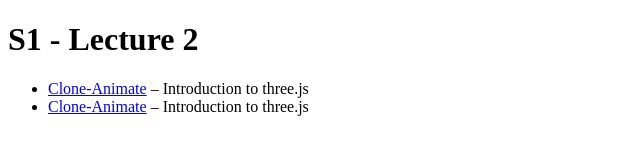
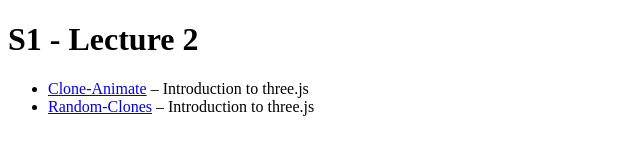
Before and after one commit to dav-leon/bimsc21-datamgmt-2, a plain HTML site: page index.html in a window 1280 px wide. Shown: the full height of the page, 0-640 px from the left. Drawn offline with Linux system fonts and the light colour scheme.

Commit message:
Added Random-Clones

```diff
--- a/index.html
+++ b/index.html
@@ -8,7 +8,7 @@
         <h1>S1 - Lecture 2</h1>
         <ul>
             <li><a href="./Duplicate_Animate_Example/">Clone-Animate</a> – Introduction to three.js</li>
-            <li><a href="./Random_Clones/">Clone-Animate</a> – Introduction to three.js</li>
+            <li><a href="./Random_Clones/">Random-Clones</a> – Introduction to three.js</li>
         </ul>
     </body>
 </html>
```
